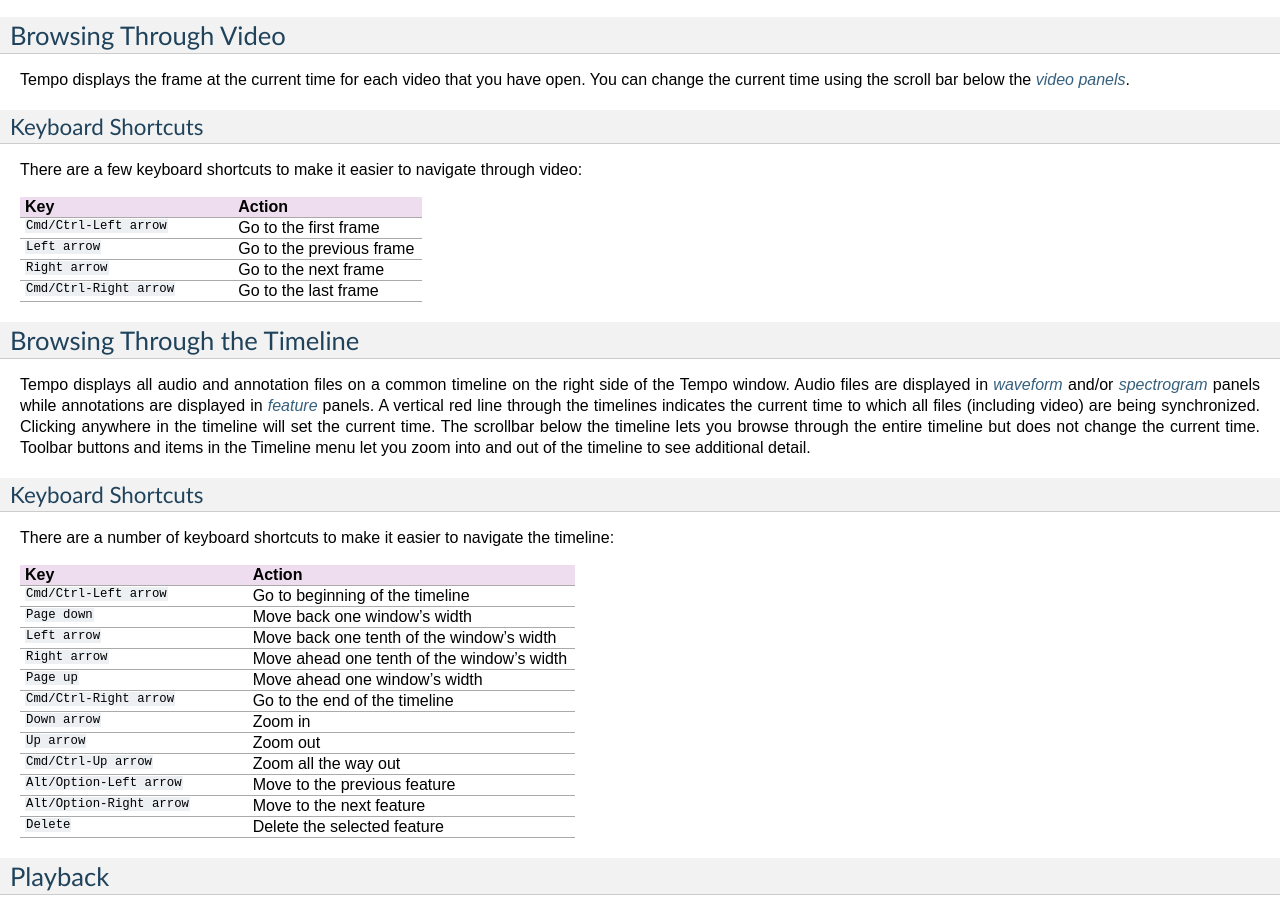
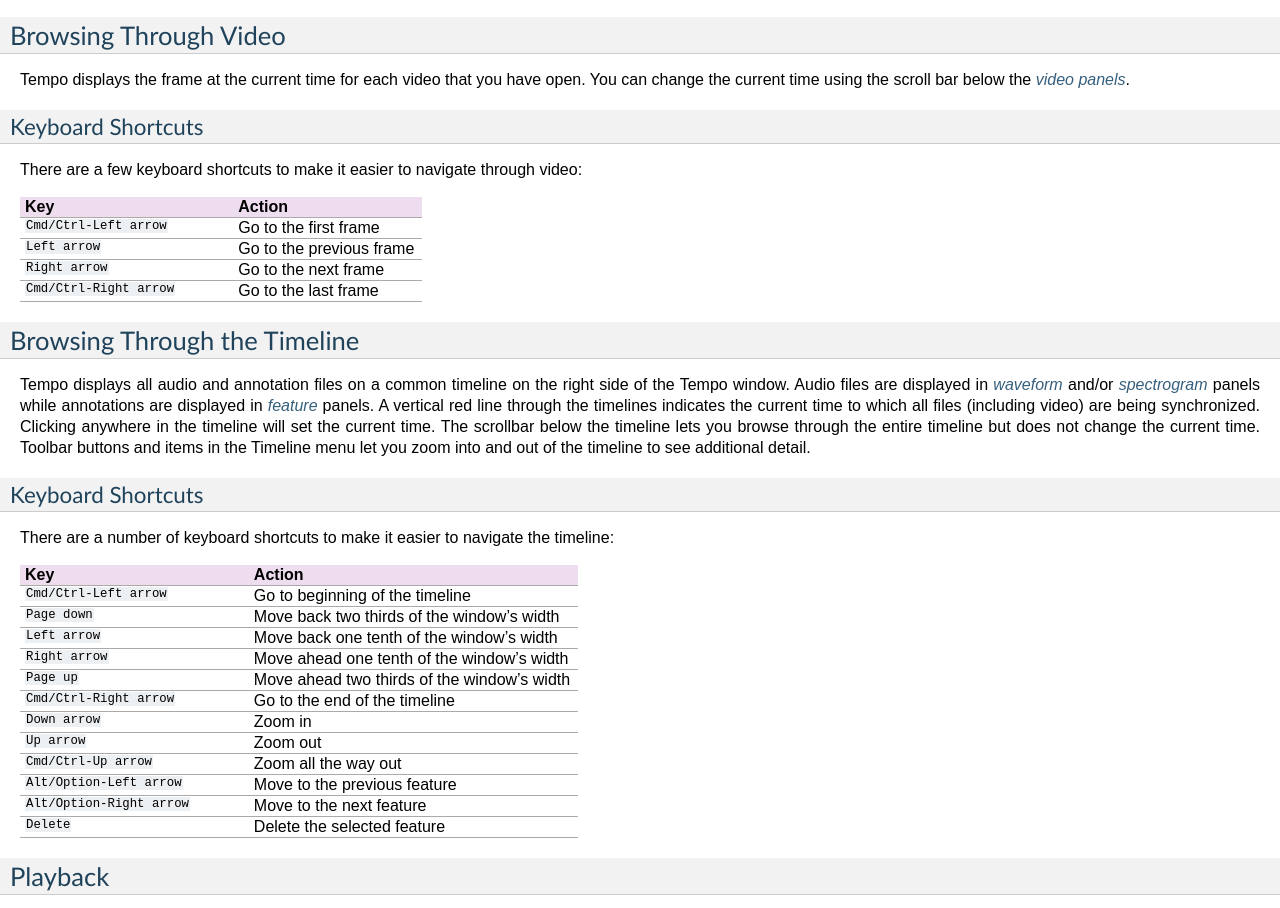
Before and after one commit to JaneliaSciComp/tempo, a plain HTML site: page Documentation/Browsing.html in a window 1280 px wide. Shown: the part 137-1045 px from the top of the page. Drawn offline with Linux system fonts and the light colour scheme.

Commit message:
change paging step size to overlap

```diff
--- a/Documentation/Browsing.html
+++ b/Documentation/Browsing.html
@@ -105,7 +105,7 @@
 <td>Go to beginning of the timeline</td>
 </tr>
 <tr class="row-odd"><td><tt class="kbd docutils literal"><span class="pre">Page</span> <span class="pre">down</span></tt></td>
-<td>Move back one window&#8217;s width</td>
+<td>Move back two thirds of the  window&#8217;s width</td>
 </tr>
 <tr class="row-even"><td><tt class="kbd docutils literal"><span class="pre">Left</span> <span class="pre">arrow</span></tt></td>
 <td>Move back one tenth of the window&#8217;s width</td>
@@ -114,7 +114,7 @@
 <td>Move ahead one tenth of the window&#8217;s width</td>
 </tr>
 <tr class="row-even"><td><tt class="kbd docutils literal"><span class="pre">Page</span> <span class="pre">up</span></tt></td>
-<td>Move ahead one window&#8217;s width</td>
+<td>Move ahead two thirds of the window&#8217;s width</td>
 </tr>
 <tr class="row-odd"><td><tt class="kbd docutils literal"><span class="pre">Cmd/Ctrl-Right</span> <span class="pre">arrow</span></tt></td>
 <td>Go to the end of the timeline</td>
```
Also changed, not shown: 2 other files.
